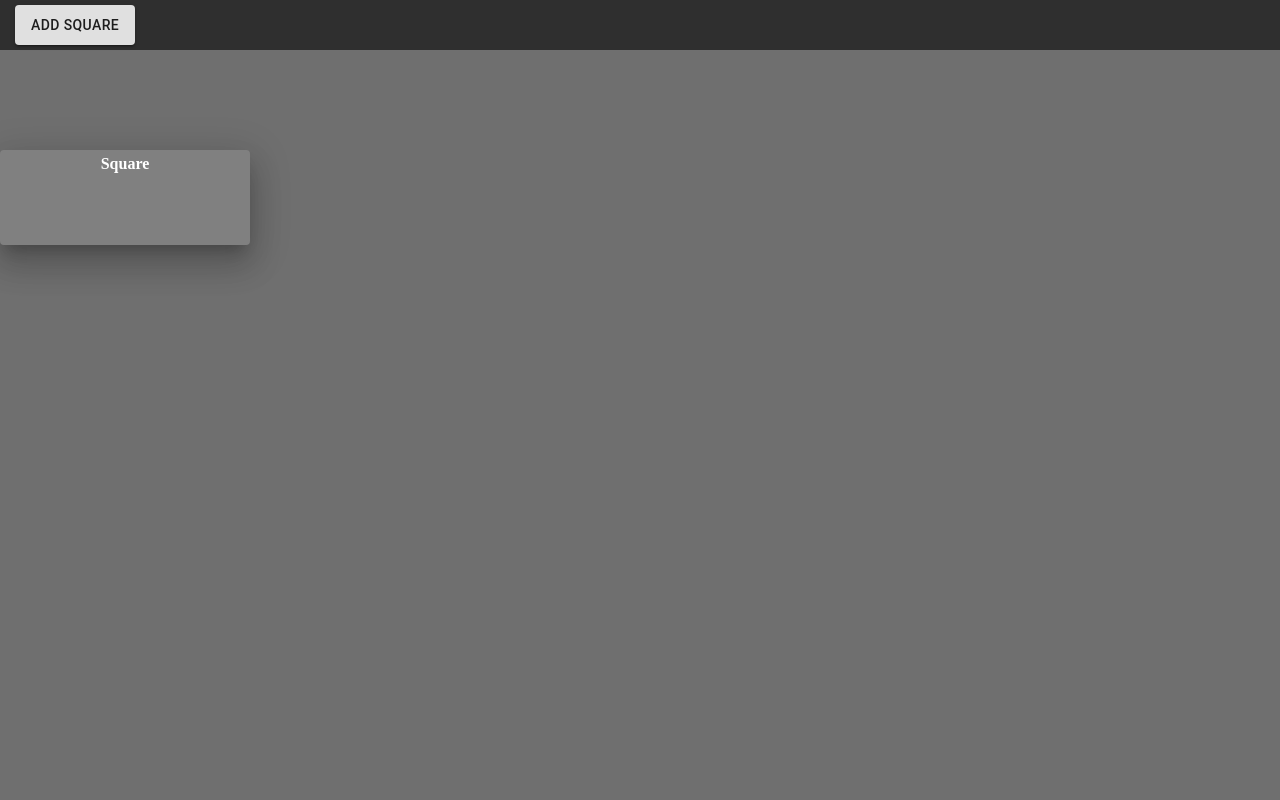
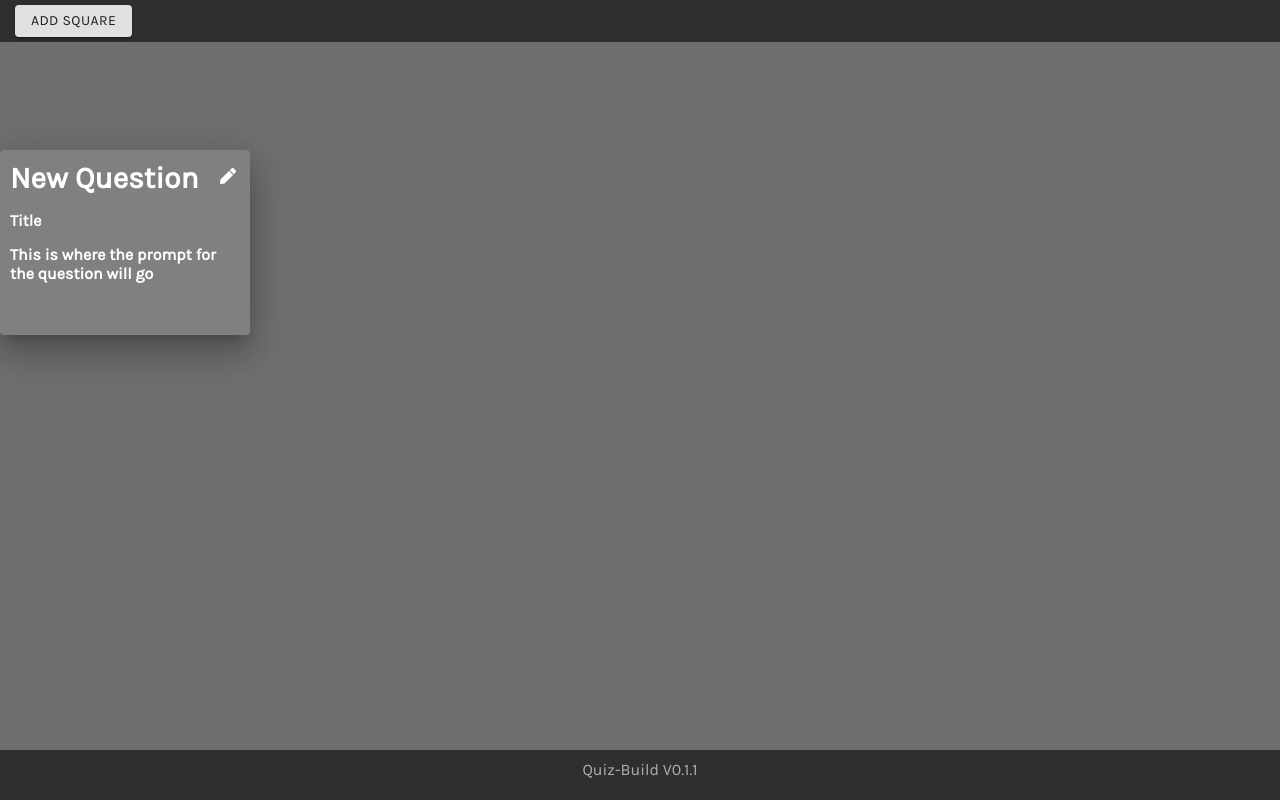
Before and after one commit to AWAlexWeber/quiz-build, a React app: page / in a window 1280 px wide. Both pictures are taken after a click on the button "ADD SQUARE". Built offline with nearby package versions, Linux system fonts and the light colour scheme.

Commit message:
Modified the moveable object to be more abstracted; added some extra functionality and css

```diff
--- a/package.json
+++ b/package.json
@@ -3,6 +3,9 @@
   "version": "0.1.0",
   "private": true,
   "dependencies": {
+    "@fortawesome/fontawesome-svg-core": "^1.2.30",
+    "@fortawesome/free-solid-svg-icons": "^5.14.0",
+    "@fortawesome/react-fontawesome": "^0.1.11",
     "@material-ui/core": "^4.11.0",
     "@testing-library/jest-dom": "^4.2.4",
     "@testing-library/react": "^9.5.0",
--- a/src/components/Main.js
+++ b/src/components/Main.js
@@ -2,7 +2,7 @@ import React from 'react';
 import ReactDOM from 'react-dom';
 
 import Button from '@material-ui/core/Button';
-import Square from './Square';
+import QuestionSquare from './QuestionSquare';
 
 import '../css/Main.css';
 
@@ -20,7 +20,7 @@ export default class Main extends React.Component {
 
     addSquare() {
         let currentSquares = this.state.squares;
-        currentSquares.push(<Square key = {this.state.squares.length} mainPage = {this.mainContainer}/>);
+        currentSquares.push(<QuestionSquare key = {this.state.squares.length} mainPage = {this.mainContainer}/>);
         this.setState({squares: currentSquares});
     }
 
@@ -28,26 +28,42 @@ export default class Main extends React.Component {
         console.log(this.state.squares);
         return (
             <div className = "mainContainer">
-                <MainBottomBar addSquare = {this.addSquare}/>
+                <TopBar addSquare = {this.addSquare}/>
 
                 <div ref = {element => this.mainContainer = element} className = "mainSquareContainer">
                     {this.state.squares.map(sq => sq)}
                 </div>
+
+                <BottomBar />
             </div>
         )
     }
 }
 
-class MainBottomBar extends React.Component {
+class TopBar extends React.Component {
     constructor(props) {
         super(props);
     }
 
     render() {
         return (
-            <div className = "mainBottomBar">
-                <Button onClick = {() => {this.props.addSquare()}}className = "bottomBarButton" variant="contained">Add Square</Button>
+            <div className = "topBar">
+                <Button onClick = {() => {this.props.addSquare()}}className = "topBarButton" variant="contained">Add Square</Button>
             </div>
         )
     }
 }
+
+class BottomBar extends React.Component {
+    constructor(props) {
+        super(props);
+    }
+
+    render() {
+        return (
+            <div className = "bottomBar">
+                Quiz-Build V0.1.1
+            </div>
+        );
+    }
+}
--- /dev/null
+++ b/src/components/MoveableObj.js
@@ -0,0 +1,71 @@
+import React from 'react';
+import ReactDOM from 'react-dom';
+
+import Paper from '@material-ui/core/Paper';
+
+import '../css/MoveableObj.css';
+
+export default class MoveableObj extends React.Component {
+
+    constructor(props) {
+        super(props);
+
+        this.state = {
+            top: 150,
+            left: 0,
+            width: 250,
+            height: 180
+        };
+
+        this.move = this.move.bind(this);
+    }
+
+    move(e) {
+        if (!this.props.canMove) {
+            return;
+        }
+
+        this.setState({left: e.pageX - this.offsetX, top: e.pageY - this.offsetY});
+    }
+
+    mouseDown(e) {
+
+        const page=e.target
+        this.offsetX = e.clientX-page.getBoundingClientRect().left
+        this.offsetY = e.clientY-page.getBoundingClientRect().top
+        console.log(this.offsetX,this.offsetY);
+        this.props.mainPage.addEventListener('mousemove', this.move)
+    }
+
+    mouseUp(e) {
+
+        const page=e.target
+        this.props.mainPage.removeEventListener('mousemove', this.move)
+    }
+
+    changeHeight(height) {
+
+        if (height <= this.props.minHeight) {
+            height = this.props.minHeight;
+        }
+
+        else if (height >= this.props.maxHeight) {
+            height = this.props.maxHeight;
+        }
+
+        this.setState({height: height});
+    }
+
+    render() {
+        let canHighlight = "";
+        if (this.props.canMove) {
+            canHighlight = "cannotHighlight";
+        }
+
+        return (
+            <Paper elevation = {20} className = {"moveableObj" + " " + canHighlight} onMouseUp = {(e) => {this.mouseUp(e)}} onMouseDown = {(e) => {this.mouseDown(e)}}style = {{width: this.state.width, height: this.state.height, top: this.state.top, left: this.state.left}}>
+                {this.props.render}
+            </Paper>
+        )
+    }
+}
--- /dev/null
+++ b/src/components/QuestionSquare.js
@@ -0,0 +1,75 @@
+import React from 'react';
+import ReactDOM from 'react-dom';
+import MoveableObj from './MoveableObj';
+
+import { FontAwesomeIcon } from '@fortawesome/react-fontawesome';
+import { faPen, faSave } from '@fortawesome/free-solid-svg-icons'
+
+import TextField from '@material-ui/core/TextField';
+
+import '../css/Square.css';
+
+export default class QuestionSquare extends React.Component {
+
+    constructor(props) {
+        super(props);
+
+        this.state = {
+            title: "New Question",
+            editMode: false,
+
+            promptTitle: "Title",
+            prompt: "This is where the prompt for the question will go"
+        };
+    }
+
+    onChangeTitle(e) {
+        this.setState({title: e.target.value});
+    }
+
+    onChangePromptTitle(e) {
+        this.setState({promptTitle: e.target.value});
+    }
+
+    onChangePrompt(e) {
+        this.setState({prompt: e.target.value});
+    }
+
+    render() {
+
+        // Checking for edit mode
+        let titleText = <div className ="quizSquareTitleText">{this.state.title}</div>
+        let titleIcon = <FontAwesomeIcon icon={faPen} onClick = {() => {this.setState({editMode: true})}}/>;
+
+        let promptTitle = <div className ="quizSquarePromptTitle">{this.state.promptTitle}</div>
+        let promptText = <div className ="quizSquarePromptData">{this.state.prompt}</div>
+
+        if (this.state.editMode) {
+            titleText = <div className ="quizSquareTitleText"><TextField onChange = {(e) => this.onChangeTitle(e)} value = {this.state.title} className = "quizSquareTitleTextField"/></div>;
+            titleIcon = <FontAwesomeIcon icon={faSave} onClick = {() => {this.setState({editMode: false})}}/>;
+
+            promptTitle = <div className ="quizSquarePromptTitle"><TextField onChange = {(e) => this.onChangePromptTitle(e)} value = {this.state.promptTitle} className = "quizSquarePromptTitleTextField"/></div>
+            promptText = <div className ="quizSquarePromptData"><TextField multiline onChange = {(e) => this.onChangePrompt(e)} value = {this.state.prompt} className = "quizsquarePromptFullTextField"/></div>
+        }
+
+        return (
+            <MoveableObj
+                mainPage = {this.props.mainPage}
+                canMove = {!this.state.editMode}
+                render = {
+                    <div className = "quizSquareContainer">
+                        <div className = "quizSquareTitle">
+                            {titleText}
+                            {titleIcon}
+                        </div>
+
+                        <div className = "quizSquarePrompt">
+                            {promptTitle}
+                            {promptText}
+                        </div>
+                    </div>
+                }
+            />
+        )
+    }
+}
--- a/src/components/Square.js
+++ /dev/null
@@ -1,49 +0,0 @@
-import React from 'react';
-import ReactDOM from 'react-dom';
-
-import Paper from '@material-ui/core/Paper';
-
-import '../css/Square.css';
-
-export default class Square extends React.Component {
-
-    constructor(props) {
-        super(props);
-
-        this.state = {
-            top: 150,
-            left: 0,
-            width: 250,
-            height: 90
-        }
-
-        this.move = this.move.bind(this);
-    }
-
-    move(e) {
-        console.log(e);
-        this.setState({left: e.pageX - this.offsetX, top: e.pageY - this.offsetY});
-    }
-
-    mouseDown(e) {
-        const page=e.target
-        this.offsetX = e.clientX-page.getBoundingClientRect().left
-        this.offsetY = e.clientY-page.getBoundingClientRect().top
-        console.log(this.offsetX,this.offsetY);
-        this.props.mainPage.addEventListener('mousemove', this.move)
-    }
-
-    mouseUp(e) {
-        const page=e.target
-        this.props.mainPage.removeEventListener('mousemove', this.move)
-    }
-
-    render() {
-
-        return (
-            <Paper elevation = {20} className = "quizSquare" onMouseUp = {(e) => {this.mouseUp(e)}} onMouseDown = {(e) => {this.mouseDown(e)}}style = {{width: this.state.width, height: this.state.height, top: this.state.top, left: this.state.left}}>
-                <div className = "quizSquareTitle">Square</div>
-            </Paper>
-        )
-    }
-}
--- a/src/css/Main.css
+++ b/src/css/Main.css
@@ -1,5 +1,26 @@
+/* * * * Main * * * */
+
+/* Loading font family */
+@font-face {
+    font-family: 'Karla';
+    src: url('../assets/font/Karla-Regular.ttf');
+}
+
+/* Defining variables and fonts */
+* {
+    font-family: 'Karla';
+}
+
+:root {
+    --text-color-primary: #afafaf;
+    --text-color-focus: #ffffff;
+
+    --bg-color-primary: #6f6f6f;
+    --bg-color-accent: #2f2f2f;
+}
+
 body {
-    background-color: #6f6f6f;
+    background-color: var(--bg-color-primary);
     margin: 0px !important;
     padding: 0px !important;
 }
@@ -14,17 +35,30 @@ body {
 
 
 /* * * * Bottom Bar * * * */
+.bottomBar {
+    position: absolute;
+    bottom: 0 !important;
+    min-width: 100%;
+    height: 40px;
+    background-color: var(--bg-color-accent);
 
-.mainBottomBar {
+    color: var(--text-color-primary);
+    text-align: center;
+    padding-top: 10px;
+}
+
+
+/* * * * Top Bar * * * */
+.topBar {
     min-width: 100%;
     position: absolute;
-    background-color: #2f2f2f;
+    background-color: var(--bg-color-accent);
     padding-top: 5px;
     padding-bottom: 5px;
-    height: 5%;
+    height: 4%;
 }
 
-.bottomBarButton {
+.topBarButton {
     margin-left: 15px !important;
     height: 100%;
 }
--- /dev/null
+++ b/src/css/MoveableObj.css
@@ -0,0 +1,20 @@
+.moveableObj {
+    background-color: gray !important;
+    border-radius: 15px;
+    font-weight: bold;
+    padding-top: 5px;
+    position: absolute;
+}
+
+.moveableObj:hover {
+    z-index: 100;
+    background-color: #9f9f9f !important;
+}
+
+.cannotHighlight * {
+    -webkit-touch-callout: none;
+    -webkit-user-select: none;
+    -moz-user-select: none;
+    -ms-user-select: none;
+    user-select: none;
+}
--- a/src/css/Square.css
+++ b/src/css/Square.css
@@ -1,20 +1,86 @@
-.quizSquare {
-    background-color: gray !important;
-    border-radius: 15px;
-    font-weight: bold;
-    padding-top: 5px;
-    position: absolute;
+/* * * * Container * * * */
+.quizSquareContainer {
+    width: 100%;
+    height: 100%;
 }
 
-.quizSquare * {
-    -webkit-touch-callout: none;
-    -webkit-user-select: none;
-    -moz-user-select: none;
-    -ms-user-select: none;
-    user-select: none;
-}
 
+/* * * * Title * * * */
 .quizSquareTitle {
     text-align: center;
     color: white !important;
+    min-width: 96%;
+    display: flex;
+    flex-direction: row;
+    margin-left: 2%;
+    margin-right: 2%;
+    margin-top: 5px;
 }
+
+.quizSquareTitleText {
+    text-align: left;
+    width: 88%;
+    padding-left: 5px;
+    font-size: 30px;
+    font-weight: 800 !important;
+}
+
+.quizSquareTitleTextField {
+    max-height: 100% !important;
+    width: 88% !important;
+    height: 25px !important;
+    background-color: white !important;
+    padding: 3px !important;
+}
+
+.quizSquareContainer .MuiInput-underline::before, .quizSquareContainer .MuiInput-underline::after {
+    border: 0px !important;
+}
+
+.quizSquareTitle .fa-pen {
+    font-size: 16px !important;
+    margin-right: 9px;
+    margin-top: 8px;
+}
+
+.quizSquareTitle .fa-save {
+    font-size: 26px !important;
+    margin-right: 9px;
+}
+
+/* * * * Prompt * * * */
+.quizSquarePrompt {
+    width: 90% !important;
+    height: 50px;
+    margin-top: 15px;
+    padding-left: 5px;
+}
+
+.quizSquarePromptTitle {
+    color: white;
+    padding-left: 5px;
+    width: 100%;
+    margin-bottom: 15px;
+}
+
+.quizSquarePromptData {
+    padding-left: 5px;
+    color: white;
+    width: 100%;
+    text-overflow: wrap;
+}
+
+.quizSquarePromptTitleTextField {
+    max-height: 100% !important;
+    width: 100% !important;
+    height: 25px !important;
+    background-color: white !important;
+    padding: 3px !important;
+}
+
+.quizsquarePromptFullTextField {
+    width: 100% !important;
+    background-color: white !important;
+    padding: 3px !important;
+    height: max-content !important;
+}
```
Also changed, not shown: src/assets/font/Karla-Regular.ttf (added), 1 other file.
